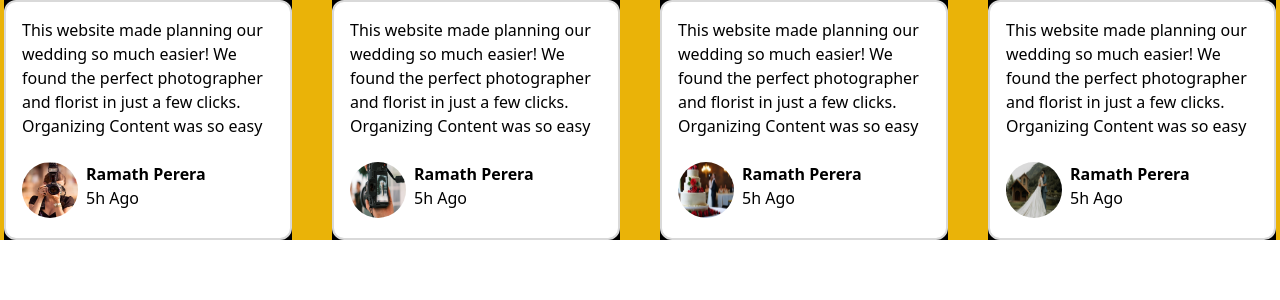
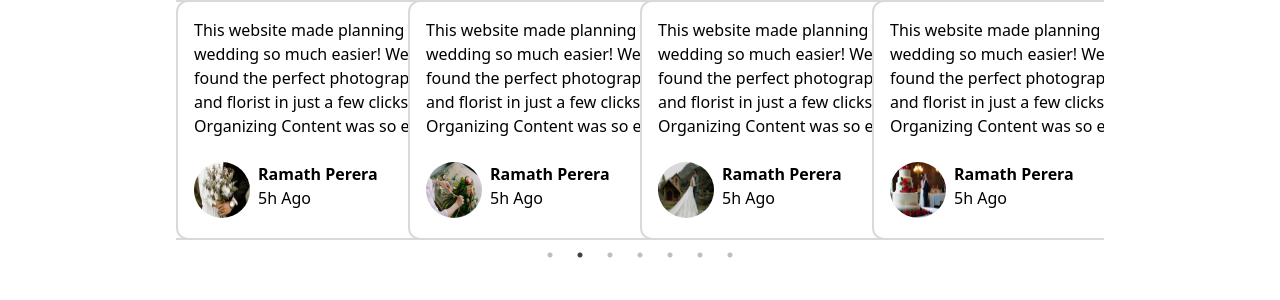
Before and after one commit to SCS3214-Group-21/frontend, a React (Vite) app: page / in a window 1280 px wide. Shown: the top 300 px of the page. Built offline with nearby package versions, Linux system fonts and the light colour scheme.

Commit message:
Create ReviewCarousel component

```diff
--- a/src/App.jsx
+++ b/src/App.jsx
@@ -1,45 +1,12 @@
 import './App.css'
 import RegisterProgress from './components/ui/RegisterProgress'
-import ReviewCard from './components/common/ReviewCard'
+import ReviewCarousel from './components/ReviewCarousel'
 
 function App() {
   return (
     <>
       {/* <RegisterProgress precentage={50}></RegisterProgress> */}
-      <div className='flex flex-row items-center justify-center bg-yellow-500 gap-10'>
-      <div className='w-72 h-60 bg-black'>
-        <ReviewCard
-          img={"src/assets/Images/Images/07.png"}
-          name={"Ramath Perera"}
-          time={"5h Ago"}
-          review={"This website made planning our wedding so much easier! We found the perfect photographer and florist in just a few clicks. Organizing Content was so easy"}
-        />
-        </div>
-        <div className='w-72 h-60 bg-black'>
-        <ReviewCard
-          img={"src/assets/Images/Images/06.png"}
-          name={"Ramath Perera"}
-          time={"5h Ago"}
-          review={"This website made planning our wedding so much easier! We found the perfect photographer and florist in just a few clicks. Organizing Content was so easy"}
-        />
-        </div>
-        <div className='w-72 h-60 bg-black'>
-        <ReviewCard
-          img={"src/assets/Images/Images/05.png"}
-          name={"Ramath Perera"}
-          time={"5h Ago"}
-          review={"This website made planning our wedding so much easier! We found the perfect photographer and florist in just a few clicks. Organizing Content was so easy"}
-        />
-        </div>
-        <div className='w-72 h-60 bg-black'>
-        <ReviewCard
-          img={"src/assets/Images/Images/04.png"}
-          name={"Ramath Perera"}
-          time={"5h Ago"}
-          review={"This website made planning our wedding so much easier! We found the perfect photographer and florist in just a few clicks. Organizing Content was so easy"}
-        />
-        </div>
-      </div>
+      <ReviewCarousel />
     </>
   )
 }
--- /dev/null
+++ b/src/components/ReviewCarousel.jsx
@@ -0,0 +1,165 @@
+import Slider from "react-slick";
+import "slick-carousel/slick/slick.css";
+import "slick-carousel/slick/slick-theme.css";
+import ReviewCard from "./common/ReviewCard";
+
+// const CustomPrevArrow = (props) => {
+//   const { onClick } = props;
+//   return (
+//     <button
+//       className="absolute left-2 top-1/2 transform -translate-y-1/2 z-10 btn btn-circle bg-custom-primary hover:bg-custom-secondary border-none hover:text-white"
+//       onClick={onClick}
+//     >
+//       <svg xmlns="http://www.w3.org/2000/svg" fill="none" viewBox="0 0 24 24" strokeWidth={1.5} stroke="currentColor" className="w-6 h-6">
+//         <path strokeLinecap="round" strokeLinejoin="round" d="M15.75 19.5L8.25 12l7.5-7.5" />
+//       </svg>
+//     </button>
+//   );
+// };
+
+// const CustomNextArrow = (props) => {
+//   const { onClick } = props;
+//   return (
+//     <button
+//       className="absolute right-2 top-1/2 transform -translate-y-1/2 z-10 btn btn-circle bg-custom-primary hover:bg-custom-secondary border-none hover:text-white"
+//       onClick={onClick}
+//     >
+//       <svg xmlns="http://www.w3.org/2000/svg" fill="none" viewBox="0 0 24 24" strokeWidth={1.5} stroke="currentColor" className="w-6 h-6">
+//         <path strokeLinecap="round" strokeLinejoin="round" d="m8.25 4.5 7.5 7.5-7.5 7.5" />
+//       </svg>
+//     </button>
+//   );
+// };
+
+const ReviewCarousel = () => {
+  const settings = {
+    dots: true,
+    infinite: true,
+    speed: 500,
+    autoplay: true, // Enable auto-sliding
+    autoplaySpeed: 3000, // Auto-slide interval in milliseconds
+    slidesToShow: 4,
+    slidesToScroll: 1,
+    // nextArrow: <CustomNextArrow />,
+    // prevArrow: <CustomPrevArrow />,
+    responsive: [
+      {
+        breakpoint: 1280, // Adjust the breakpoint as needed
+        settings: {
+          slidesToShow: 3,
+          slidesToScroll: 1,
+        },
+      },
+      {
+        breakpoint: 1000, // Adjust the breakpoint as needed
+        settings: {
+          slidesToShow: 2,
+          slidesToScroll: 1,
+        },
+      },
+        {
+          breakpoint: 768, // Adjust the breakpoint as needed
+          settings: {
+            slidesToShow: 2,
+            slidesToScroll: 1,
+          },
+        },
+      {
+        breakpoint: 640, // Adjust the breakpoint as needed
+        settings: {
+          slidesToShow: 1,
+          slidesToScroll: 1,
+        },
+      },
+    ],
+  };
+
+  const slides = [
+    {
+      id: 1,
+      image: "../src/assets/images/Images/01.png",
+      name: "Ramath Perera",
+      time: "5h Ago",
+      text: "This website made planning our wedding so much easier! We found the perfect photographer and florist in just a few clicks. Organizing Content was so easy",
+    },
+    {
+      id: 2,
+      image: "../src/assets/images/Images/02.png",
+      name: "Ramath Perera",
+      time: "5h Ago",
+      text: "This website made planning our wedding so much easier! We found the perfect photographer and florist in just a few clicks. Organizing Content was so easy",
+    },
+    {
+      id: 3,
+      image: "../src/assets/images/Images/03.png",
+      name: "Ramath Perera",
+      time: "5h Ago",
+      text: "This website made planning our wedding so much easier! We found the perfect photographer and florist in just a few clicks. Organizing Content was so easy",
+    },
+    {
+      id: 4,
+      image: "../src/assets/images/Images/04.png",
+      name: "Ramath Perera",
+      time: "5h Ago",
+      text: "This website made planning our wedding so much easier! We found the perfect photographer and florist in just a few clicks. Organizing Content was so easy",
+    },
+    {
+      id: 5,
+      image: "../src/assets/images/Images/05.png",
+      name: "Ramath Perera",
+      time: "5h Ago",
+      text: "This website made planning our wedding so much easier! We found the perfect photographer and florist in just a few clicks. Organizing Content was so easy",
+    },
+    {
+      id: 6,
+      image: "../src/assets/images/Images/06.png",
+      name: "Ramath Perera",
+      time: "5h Ago",
+      text: "This website made planning our wedding so much easier! We found the perfect photographer and florist in just a few clicks. Organizing Content was so easy",
+    },
+    {
+      id: 7,
+      image: "../src/assets/images/Images/00.png",
+      name: "Ramath Perera",
+      time: "5h Ago",
+      text: "This website made planning our wedding so much easier! We found the perfect photographer and florist in just a few clicks. Organizing Content was so easy",
+    },
+  ];
+
+  return (
+    <div className="w-full  px-0 sm:px-10 md:px-20 xl:px-44">
+      <style jsx>{`
+        .slick-dots {
+          bottom: -30px !important; /* Adjust position */
+        }
+
+        .slick-dots li button:before {
+          font-size: 12px !important; /* Change the size of the dots */
+          color: #006972 !important; /* Default color of the dots */
+          opacity: 0.5 !important; /* Default opacity of the dots */
+        }
+
+        .slick-dots li.slick-active button:before {
+          color: #a57e17 !important; /* Active dot color */
+          opacity: 1 !important; /* Active dot opacity */
+        }
+      `}</style>
+      <Slider {...settings}>
+        {slides.map((slide) => (
+          <div key={slide.id} className="">
+            <div className='w-72 h-60'>
+                <ReviewCard
+                img={slide.image}
+                name={slide.name}
+                time={slide.time}
+                review={slide.text}
+                />
+            </div>
+          </div>
+        ))}
+      </Slider>
+    </div>
+  );
+};
+
+export default ReviewCarousel;
```
